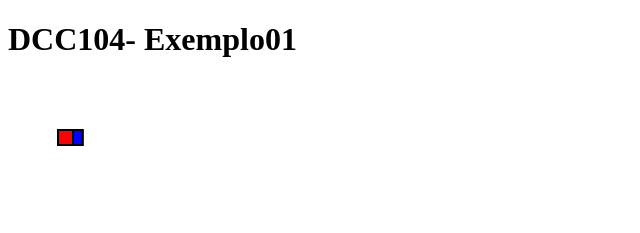
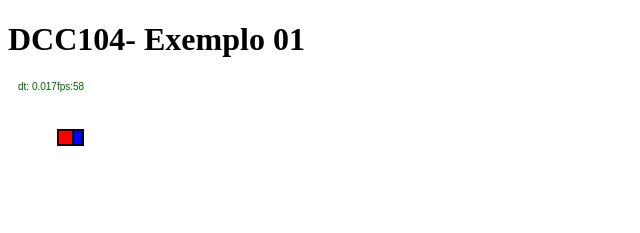
Before and after one commit to ufjf-dcc104/dcc104-2017-1-exr01-joazy, a plain HTML site: page index.html in a window 1280 px wide. Shown: the whole page, without its empty margins (0-640 px from the left). Drawn offline with Linux system fonts and the light colour scheme.

Commit message:
adiciona ciclo inicial de animação

```diff
--- a/index.html
+++ b/index.html
@@ -5,7 +5,7 @@
     <title>DCC104 - Exemplo 01</title>
   </head>
   <body>
-<h1>DCC104- Exemplo01</h1>
+<h1>DCC104- Exemplo 01</h1>
 <canvas></canvas>
 <script>
 var eCanvas =
@@ -18,15 +18,24 @@ var azul = {
 };
 
 var fps = 60;
+var atual = new Date();
+var anterior = new Date();
 var dt = 1/fps;
 
-setInterval(desenha, 1000/fps);
+desenha();
 
 function desenha(){
+  requestAnimationFrame(desenha);
+  atual = new Date();
+  dt = (atual - anterior)/1000;
   ctx.clearRect(0,0,eCanvas.width, eCanvas.height)
   azul.x += 10*dt;
+  ctx.fillStyle = "darkgreen";
+  ctx.fillText("dt: "+dt+"fps:"+Math.floor(1/dt), 10, 10);
+
 desenhaAzul(ctx);
 desenhaVermelho(ctx);
+anterior = atual;
 }
 
 function desenhaAzul(ctx){
```
